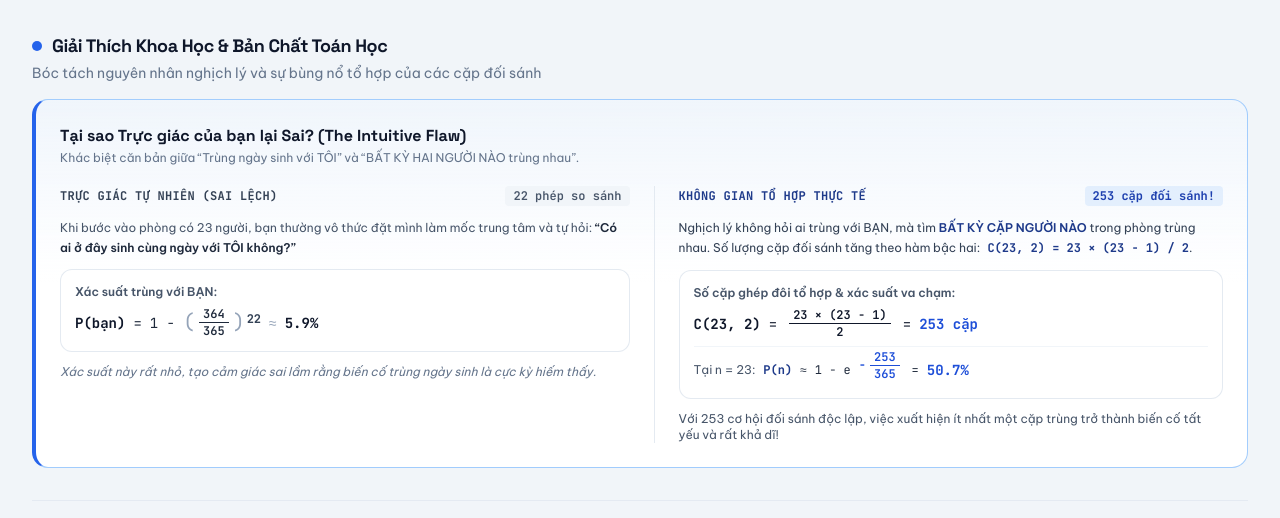
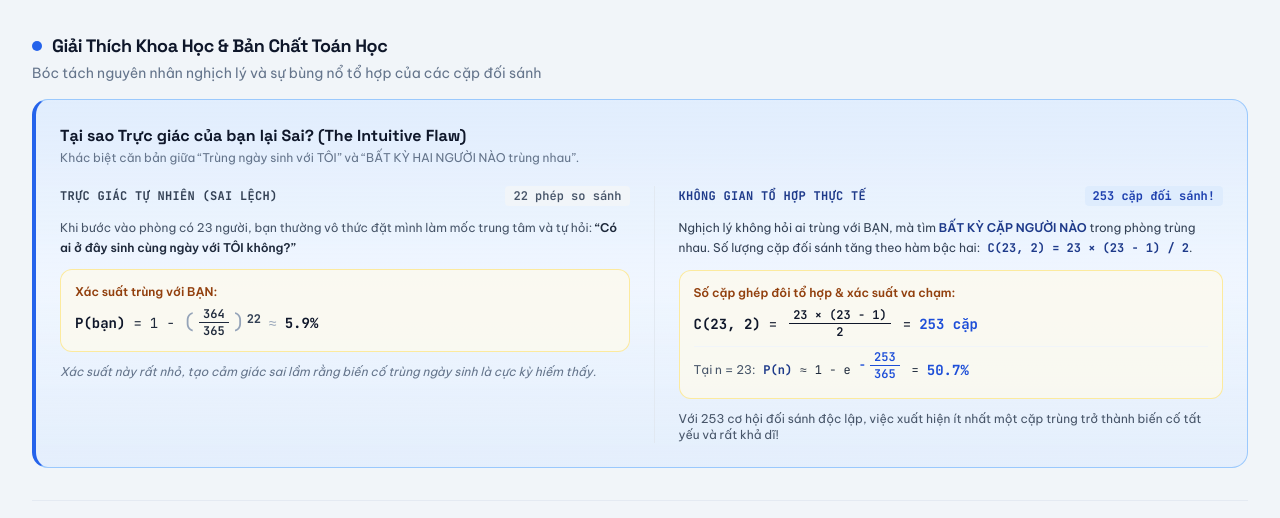
Before and after one commit to thanhba0505/wonderlab, a Next.js app in the folder client/: page /simulations/birthday-paradox in a window 1280 px wide. Shown: the part 2377-2895 px from the top of the page. Built offline with nearby package versions, Linux system fonts and the light colour scheme; no server answers.

Commit message:
fix(ui): deepen blue background of scientific explainer and apply distinct visible background color to formula blocks

```diff
--- a/client/src/features/birthday-paradox/birthday-simulation.tsx
+++ b/client/src/features/birthday-paradox/birthday-simulation.tsx
@@ -604,8 +604,8 @@ export const BirthdaySimulation: React.FC = () => {
           </p>
         </div>
 
-        {/* Khối giải thích trực giác toán học */}
-        <div className="rounded-2xl border border-blue-300/85 bg-gradient-to-b from-blue-50/50 via-white to-white p-5 sm:p-6 shadow-xs border-l-4 border-l-blue-600">
+        {/* Khối giải thích trực giác toán học - Nền blue nhạt đậm hơn, rõ ràng từ trên xuống dưới */}
+        <div className="rounded-2xl border border-blue-300/90 bg-gradient-to-b from-blue-100/75 via-blue-50/90 to-blue-100/60 p-5 sm:p-6 shadow-xs border-l-4 border-l-blue-600">
           <IntuitionExplainer currentN={n} />
         </div>
       </div>
--- a/client/src/features/birthday-paradox/components/intuition-explainer.tsx
+++ b/client/src/features/birthday-paradox/components/intuition-explainer.tsx
@@ -70,8 +70,8 @@ export const IntuitionExplainer: React.FC<IntuitionExplainerProps> = ({ currentN
           </p>
 
           {/* Công thức: Biểu diễn phân số, số mũ nhiều dòng đẹp mắt */}
-          <div className="rounded-xl bg-white border border-slate-200/90 shadow-2xs p-3.5 font-mono text-xs text-slate-800 space-y-2">
-            <div className="text-xs font-sans text-slate-600 font-semibold">
+          <div className="rounded-xl bg-amber-50/70 border border-amber-200/80 shadow-2xs p-3.5 font-mono text-xs text-slate-800 space-y-2">
+            <div className="text-xs font-sans text-amber-800 font-semibold">
               Xác suất trùng với BẠN:
             </div>
             <div className="flex items-center flex-wrap gap-2 text-sm">
@@ -119,8 +119,8 @@ export const IntuitionExplainer: React.FC<IntuitionExplainerProps> = ({ currentN
           </p>
 
           {/* Công thức: Biểu diễn phân số, số mũ nhiều dòng đẹp mắt */}
-          <div className="rounded-xl bg-white border border-slate-200/90 shadow-2xs p-3.5 font-mono text-xs text-slate-800 space-y-2">
-            <div className="text-xs font-sans text-slate-600 font-semibold">
+          <div className="rounded-xl bg-amber-50/70 border border-amber-200/80 shadow-2xs p-3.5 font-mono text-xs text-slate-800 space-y-2">
+            <div className="text-xs font-sans text-amber-800 font-semibold">
               Số cặp ghép đôi tổ hợp & xác suất va chạm:
             </div>
             <div className="flex items-center flex-wrap gap-2 text-sm text-slate-900">
```
